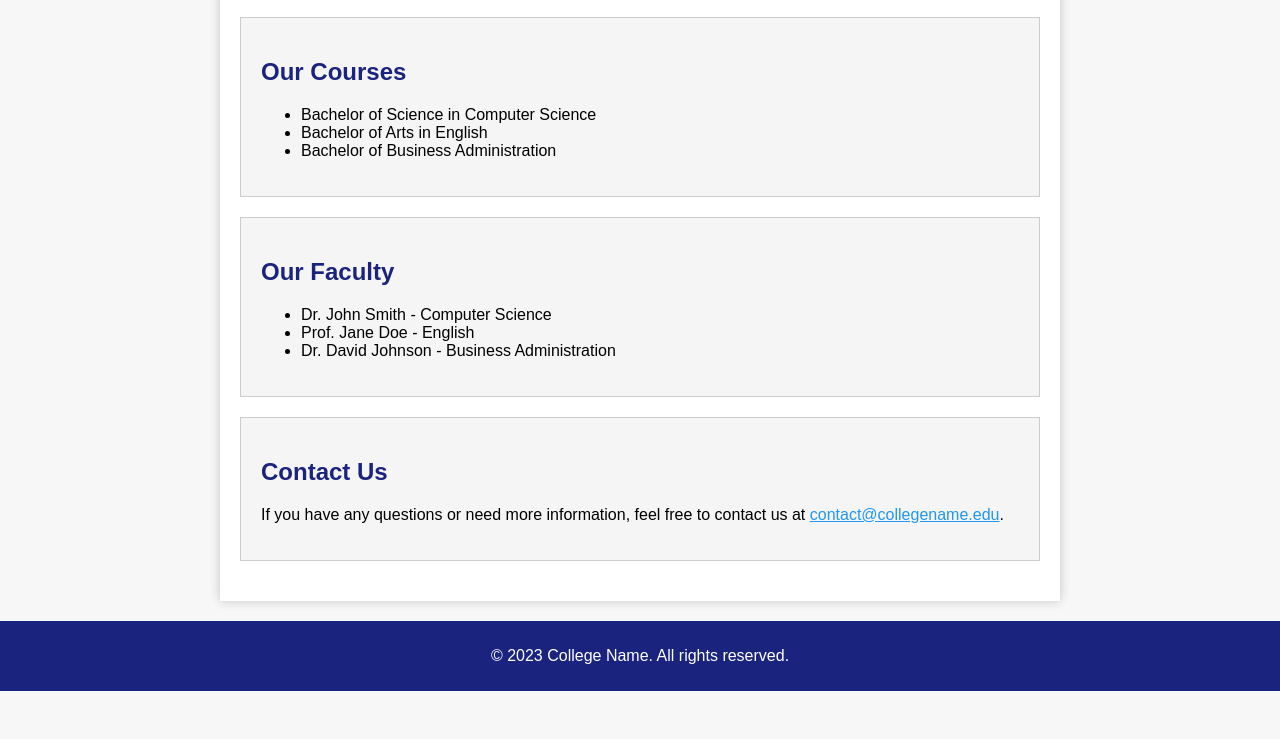
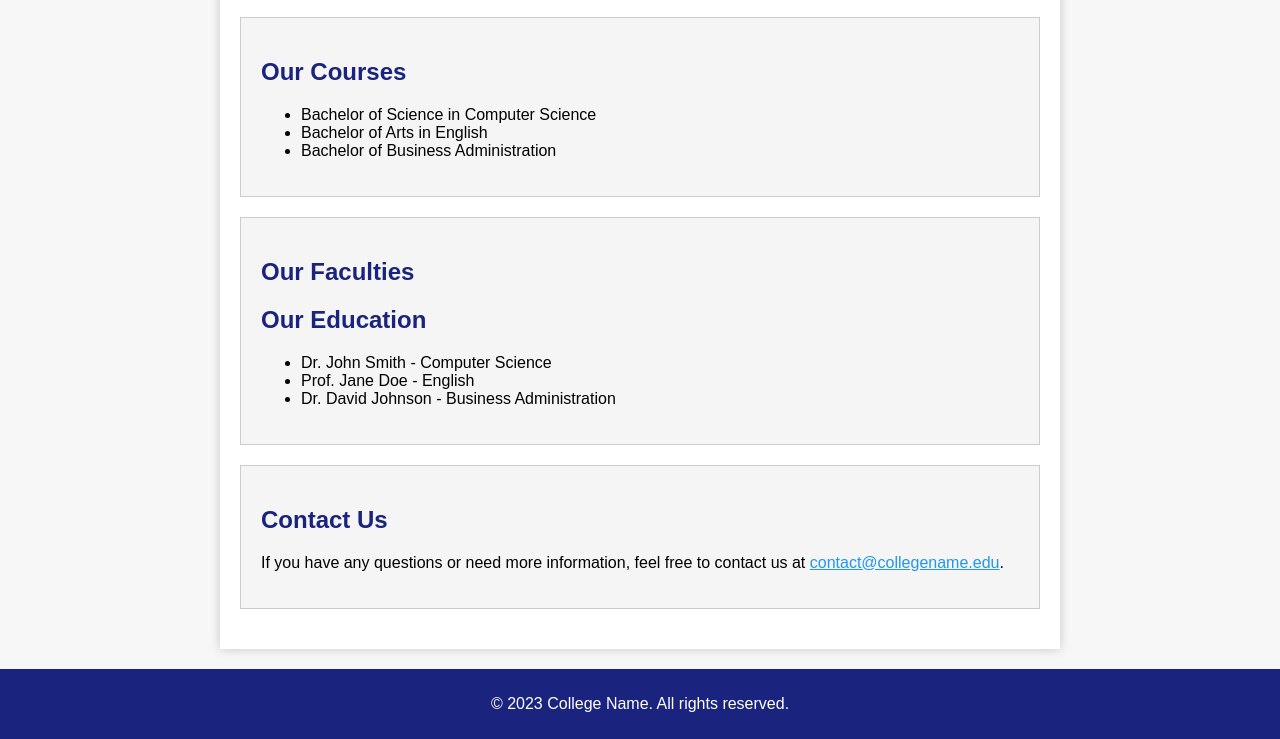
Before and after one commit to Anitavb11/web, a plain HTML site: page index.html in a window 1280 px wide. Shown: the part 910-1649 px from the top of the page. Before the commit the page ends 1601 px from the top, so only its background shows below. Drawn offline with Linux system fonts and the light colour scheme.

Commit message:
Update index.html

```diff
--- a/index.html
+++ b/index.html
@@ -108,7 +108,8 @@
         </section>
 
         <section id="faculty">
-            <h2>Our Faculty</h2>
+            <h2>Our Faculties</h2>
+            <h2>Our Education</h2>
             <ul>
                 <li>Dr. John Smith - Computer Science</li>
                 <li>Prof. Jane Doe - English</li>
```
